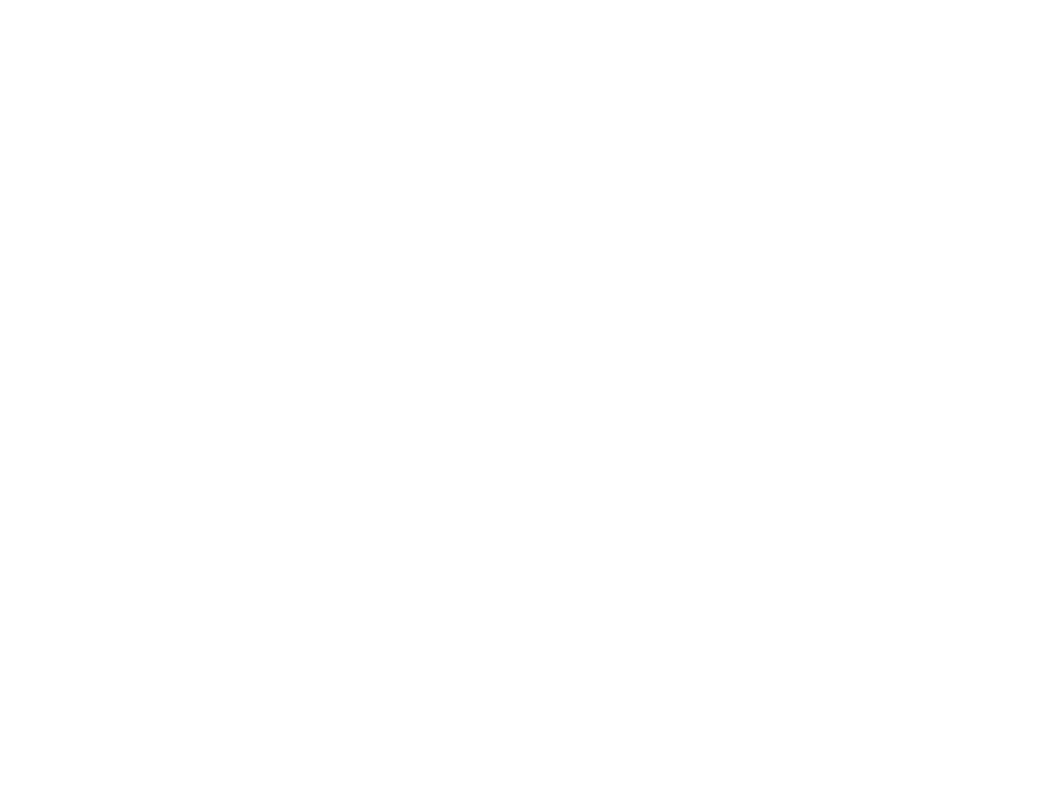
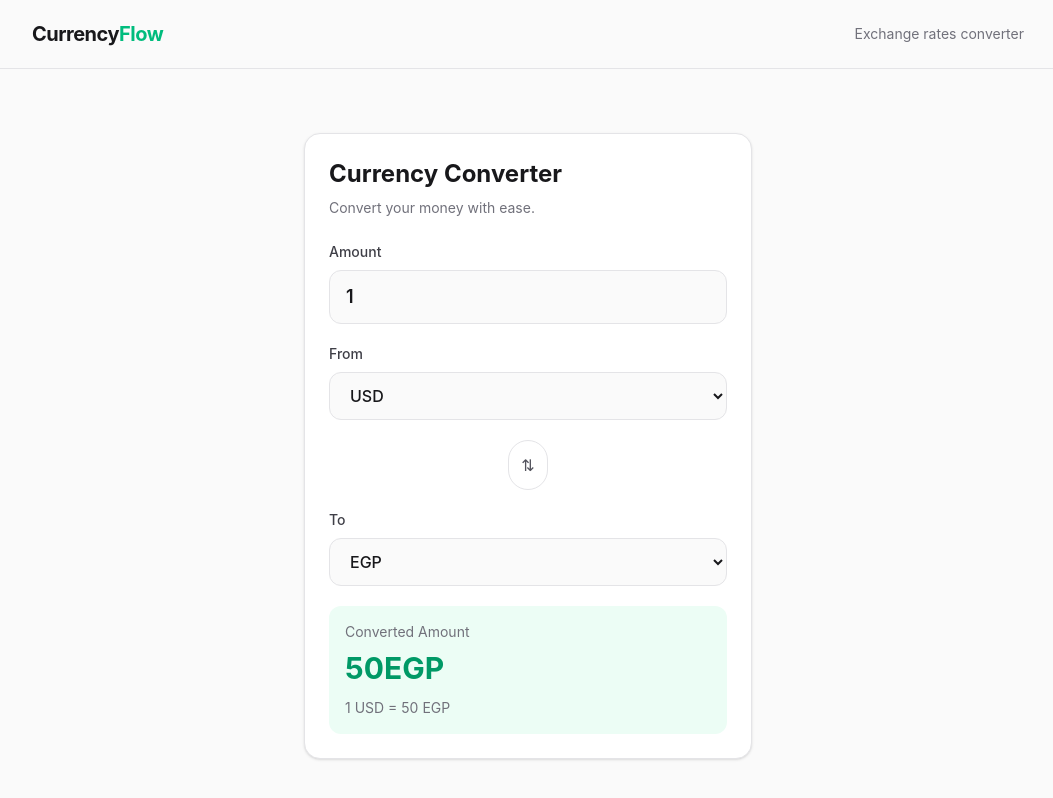
Before and after one commit to Gexof/currency-converter, a React (Vite) app: page / in a window 1280 px wide. Shown: the top 798 px of the page, without its empty margins (112-1165 px from the left). Built offline with nearby package versions, Linux system fonts and the light colour scheme.

Commit message:
complete UI Setup

```diff
--- a/src/App.jsx
+++ b/src/App.jsx
@@ -1,5 +1,16 @@
+import Navbar from "./components/Navbar";
+import CurrencyConverter from "./components/CurrencyConverter";
+
 function App() {
-  return <div></div>;
+  return (
+    <div className="min-h-screen bg-zinc-50 text-zinc-900 dark:bg-zinc-950 dark:text-zinc-100">
+      <Navbar />
+
+      <main className="mx-auto flex max-w-5xl justify-center px-4 py-16">
+        <CurrencyConverter />
+      </main>
+    </div>
+  );
 }
 
 export default App;
--- /dev/null
+++ b/src/components/AmountInput.jsx
@@ -0,0 +1,24 @@
+function AmountInput({ amount, onAmountChange }) {
+  return (
+    <div>
+      <label
+        htmlFor="amount"
+        className="mb-2 block text-sm font-medium text-zinc-700 dark:text-zinc-300"
+      >
+        Amount
+      </label>
+
+      <input
+        id="amount"
+        type="number"
+        min="0"
+        value={amount}
+        onChange={(e) => onAmountChange(e.target.value)}
+        placeholder="Enter amount"
+        className="w-full rounded-xl border border-zinc-200 bg-zinc-50 px-4 py-3 text-lg font-semibold outline-none transition focus:border-emerald-500 focus:ring-2 focus:ring-emerald-500/20 dark:border-zinc-700 dark:bg-zinc-800"
+      />
+    </div>
+  );
+}
+
+export default AmountInput;
--- /dev/null
+++ b/src/components/ConversionResult.jsx
@@ -0,0 +1,27 @@
+function ConversionResult({ amount, fromCurrency, toCurrency }) {
+  // Temporary exchange rate for UI testing
+  const exchangeRate = 50;
+
+  const convertedAmount = Number(amount) * exchangeRate;
+
+  return (
+    <div className="rounded-xl bg-emerald-50 p-4 dark:bg-emerald-500/10">
+      <p className="text-sm text-zinc-500 dark:text-zinc-400">
+        Converted Amount
+      </p>
+
+      <h3 className="mt-2 text-3xl font-bold text-emerald-600 dark:text-emerald-400">
+        {convertedAmount.toLocaleString("en-US", {
+          maximumFractionDigits: 2,
+        })}
+        {toCurrency}
+      </h3>
+
+      <p className="mt-3 text-sm text-zinc-500 dark:text-zinc-400">
+        1 {fromCurrency} = {exchangeRate} {toCurrency}
+      </p>
+    </div>
+  );
+}
+
+export default ConversionResult;
--- /dev/null
+++ b/src/components/CurrencyConverter.jsx
@@ -0,0 +1,54 @@
+import { useState } from "react";
+
+import AmountInput from "./AmountInput";
+import CurrencySelect from "./CurrencySelect";
+import SwapButton from "./SwapButton";
+import ConversionResult from "./ConversionResult";
+
+function CurrencyConverter() {
+  const [amount, setAmount] = useState("1");
+  const [fromCurrency, setFromCurrency] = useState("USD");
+  const [toCurrency, setToCurrency] = useState("EGP");
+
+  const handleSwap = () => {
+    setFromCurrency(toCurrency);
+    setToCurrency(fromCurrency);
+  };
+
+  return (
+    <section className="w-full max-w-md rounded-2xl border border-zinc-200 bg-white p-6 shadow-sm dark:border-zinc-800 dark:bg-zinc-900">
+      <div className="mb-6">
+        <h2 className="text-2xl font-bold">Currency Converter</h2>
+        <p className="mt-2 text-sm text-zinc-500 dark:text-zinc-400">
+          Convert your money with ease.
+        </p>
+      </div>
+
+      <div className="space-y-5">
+        <AmountInput amount={amount} onAmountChange={setAmount} />
+
+        <CurrencySelect
+          label="From"
+          currency={fromCurrency}
+          onCurrencyChange={setFromCurrency}
+        />
+
+        <SwapButton onSwap={handleSwap} />
+
+        <CurrencySelect
+          label="To"
+          currency={toCurrency}
+          onCurrencyChange={setToCurrency}
+        />
+
+        <ConversionResult
+          amount={amount}
+          fromCurrency={fromCurrency}
+          toCurrency={toCurrency}
+        />
+      </div>
+    </section>
+  );
+}
+
+export default CurrencyConverter;
--- /dev/null
+++ b/src/components/CurrencySelect.jsx
@@ -0,0 +1,25 @@
+function CurrencySelect({ label, currency, onCurrencyChange }) {
+  const currencies = ["USD", "EUR", "EGP", "GBP", "SAR", "AED"];
+
+  return (
+    <div className="flex flex-col gap-2">
+      <label className="text-sm font-medium text-zinc-700 dark:text-zinc-300">
+        {label}
+      </label>
+
+      <select
+        value={currency}
+        onChange={(e) => onCurrencyChange(e.target.value)}
+        className="w-full rounded-xl border border-zinc-200 bg-zinc-50 px-4 py-3 font-medium outline-none transition focus:border-emerald-500 focus:ring-2 focus:ring-emerald-500/20 dark:border-zinc-700 dark:bg-zinc-800"
+      >
+        {currencies.map((code) => (
+          <option key={code} value={code}>
+            {code}
+          </option>
+        ))}
+      </select>
+    </div>
+  );
+}
+
+export default CurrencySelect;
--- /dev/null
+++ b/src/components/Navbar.jsx
@@ -0,0 +1,17 @@
+function Navbar() {
+  return (
+    <nav className="border-b border-zinc-200 dark:border-zinc-800">
+      <div className="mx-auto flex max-w-5xl items-center justify-between px-4 py-5">
+        <h1 className="text-xl font-bold tracking-tight">
+          Currency<span className="text-emerald-500">Flow</span>
+        </h1>
+
+        <span className="text-sm text-zinc-500 dark:text-zinc-400">
+          Exchange rates converter
+        </span>
+      </div>
+    </nav>
+  );
+}
+
+export default Navbar;
--- /dev/null
+++ b/src/components/SwapButton.jsx
@@ -0,0 +1,16 @@
+function SwapButton({ onSwap }) {
+  return (
+    <div className="flex justify-center">
+      <button
+        type="button"
+        onClick={onSwap}
+        className="rounded-full border border-zinc-200 bg-white p-3 text-zinc-600 transition hover:border-emerald-500 hover:text-emerald-600 dark:border-zinc-700 dark:bg-zinc-800 dark:text-zinc-300"
+        aria-label="Swap currencies"
+      >
+        ⇅
+      </button>
+    </div>
+  );
+}
+
+export default SwapButton;
```
